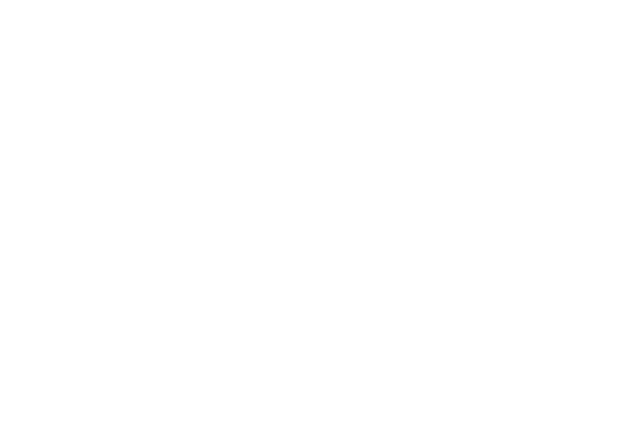
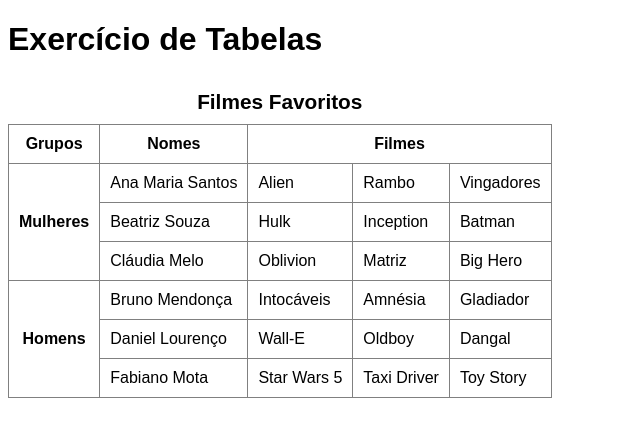
Before and after one commit to TeixeiraCG/html-css, a plain HTML site: page exercicios/ex023/tabela004.html in a window 1280 px wide. Shown: the whole page, without its empty margins (0-640 px from the left). Drawn offline with Linux system fonts and the light colour scheme.

Commit message:
Capítulo 21 Aula 10 – Exemplo de tabela completa
Capítulo 21 Aula 10 – Exemplo de tabela completa

```diff
--- a/exercicios/ex023/tabela004.html
+++ b/exercicios/ex023/tabela004.html
@@ -4,8 +4,80 @@
     <meta charset="UTF-8">
     <meta name="viewport" content="width=device-width, initial-scale=1.0">
     <title>Tabelas</title>
+    <style>
+        body {
+            font-family: Arial, Helvetica, sans-serif;
+        }
+
+        table {
+            border-collapse: collapse;
+        }
+
+        caption {
+            font-size: 1.3em;
+            font-weight: bold;
+            padding: 10px;
+        }
+
+        th, td {
+            border: 1px solid gray;
+            padding: 10px;
+        }
+    </style>
 </head>
 <body>
-
+    <h1>Exercício de Tabelas</h1>
+    <table>
+        <caption>
+           Filmes Favoritos
+        </caption>
+        <thead>
+            <tr>
+               <th>Grupos</th>
+               <th>Nomes</th>
+               <th colspan="3">Filmes</th>
+            </tr>
+        </thead>
+        <tbody>
+            <tr>
+                <th rowspan="3">Mulheres</th>
+                <td>Ana Maria Santos</td>
+                <td>Alien</td>
+                <td>Rambo</td>
+                <td>Vingadores</td>
+            </tr>
+            <tr>
+                <td>Beatriz Souza</td>
+                <td>Hulk</td>
+                <td>Inception</td>
+                <td>Batman</td>
+            </tr>
+            <tr>
+                <td>Cláudia Melo</td>
+                <td>Oblivion</td>
+                <td>Matriz</td>
+                <td>Big Hero</td>
+            </tr>
+            <tr>
+                <th rowspan="3">Homens</th>
+                <td>Bruno Mendonça</td>
+                <td>Intocáveis</td>
+                <td>Amnésia</td>
+                <td>Gladiador</td>
+            </tr>
+            <tr>
+                <td>Daniel Lourenço</td>
+                <td>Wall-E</td>
+                <td>Oldboy</td>
+                <td>Dangal</td>
+            </tr>
+            <tr>
+                <td>Fabiano Mota</td>
+                <td>Star Wars 5</td>
+                <td>Taxi Driver</td>
+                <td>Toy Story</td>
+            </tr>
+        </tbody>
+    </table>
 </body>
 </html>
```
